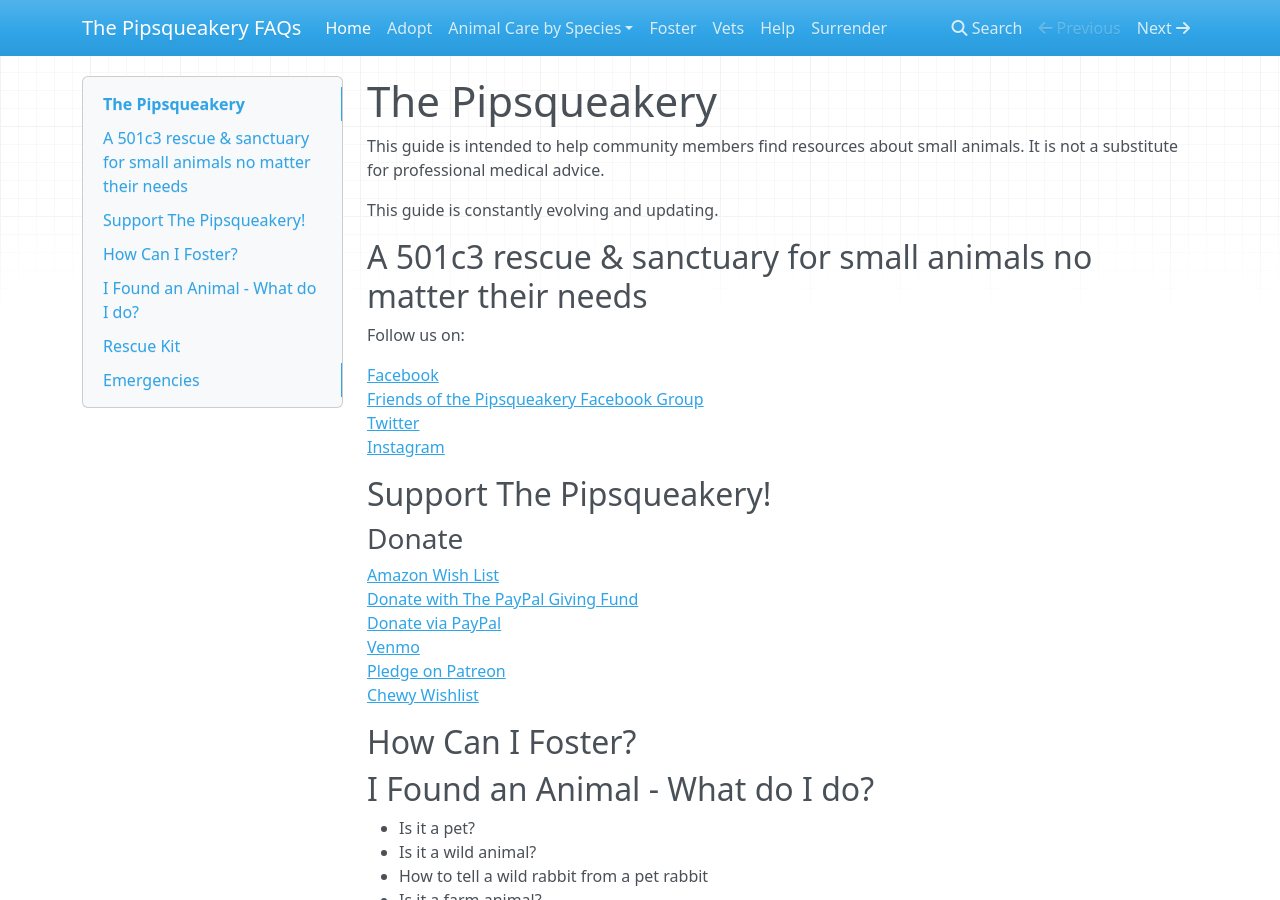
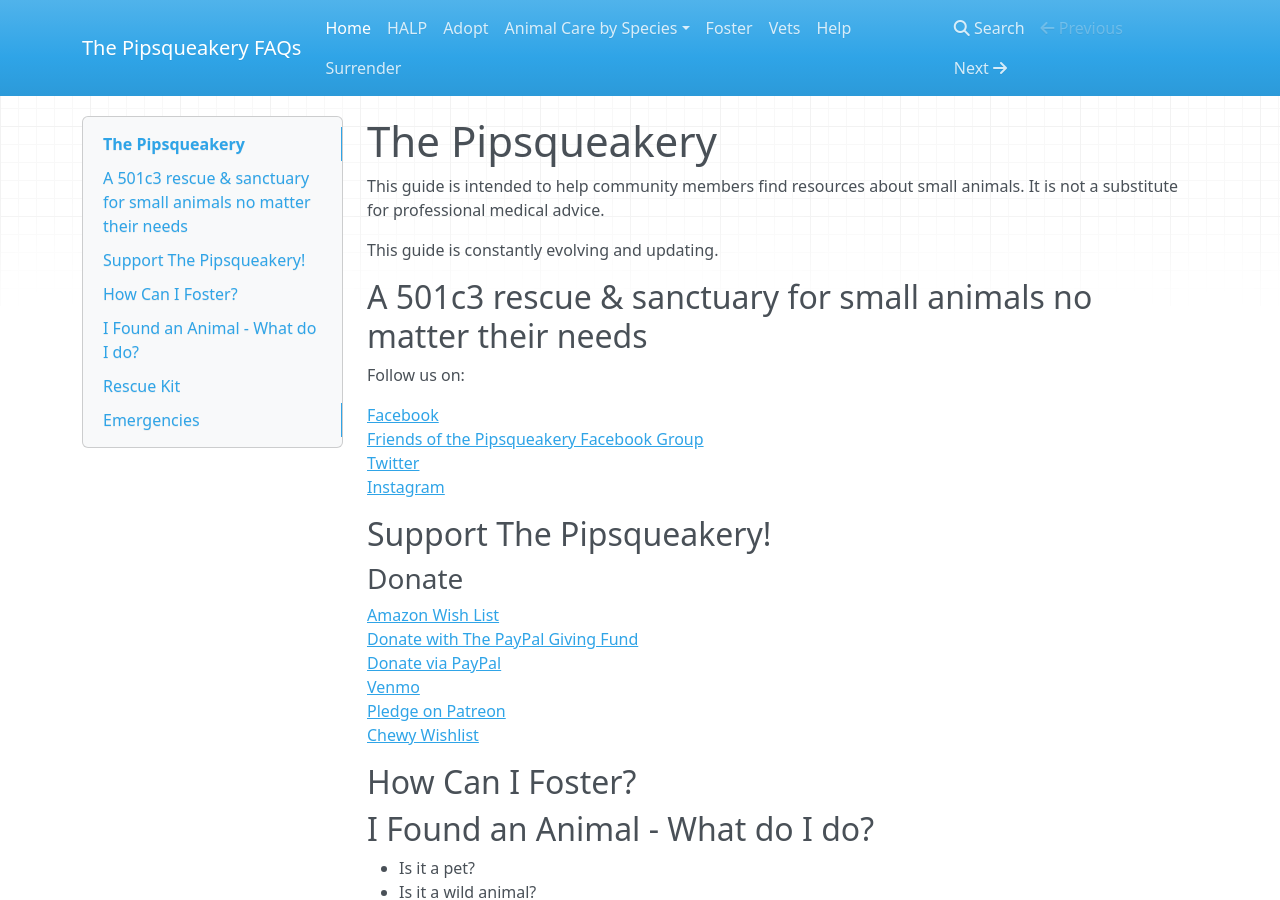
Before and after one commit to AlannaBurke/halfdocs, an MkDocs documentation site: the page built from docs/docs/index.md, in a window 1280 px wide and 900 px high. Built offline with MkDocs 1.6.1, drawn with Linux system fonts in a browser that asks for light colours; nearby versions of some CDN libraries.

Commit message:
Adding HALP page.

```diff
--- a/docs/mkdocs.yml
+++ b/docs/mkdocs.yml
@@ -2,6 +2,7 @@ site_name: The Pipsqueakery FAQs
 
 nav:
   - Home: index.md
+  - HALP: halp.md
   - Adopt: adopt.md
   - Animal Care by Species:
     - care/chinchillas.md
```
